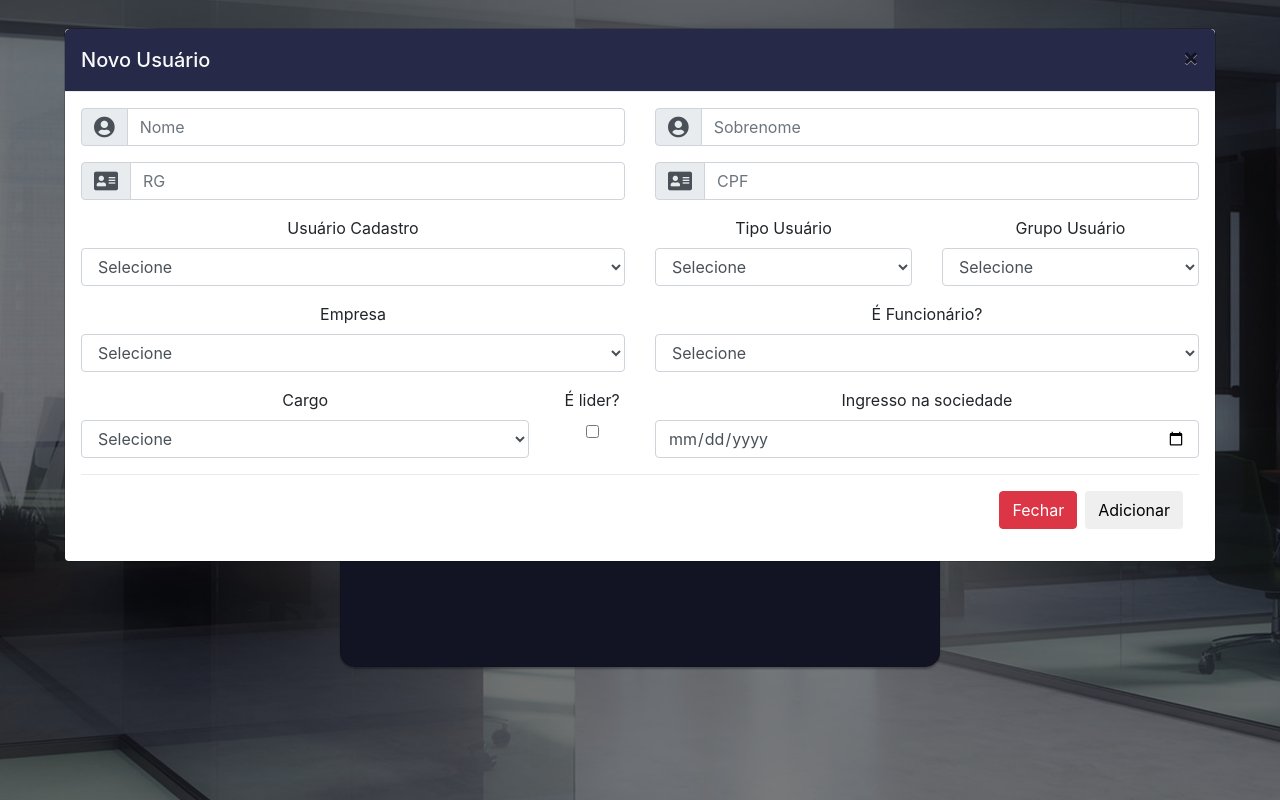
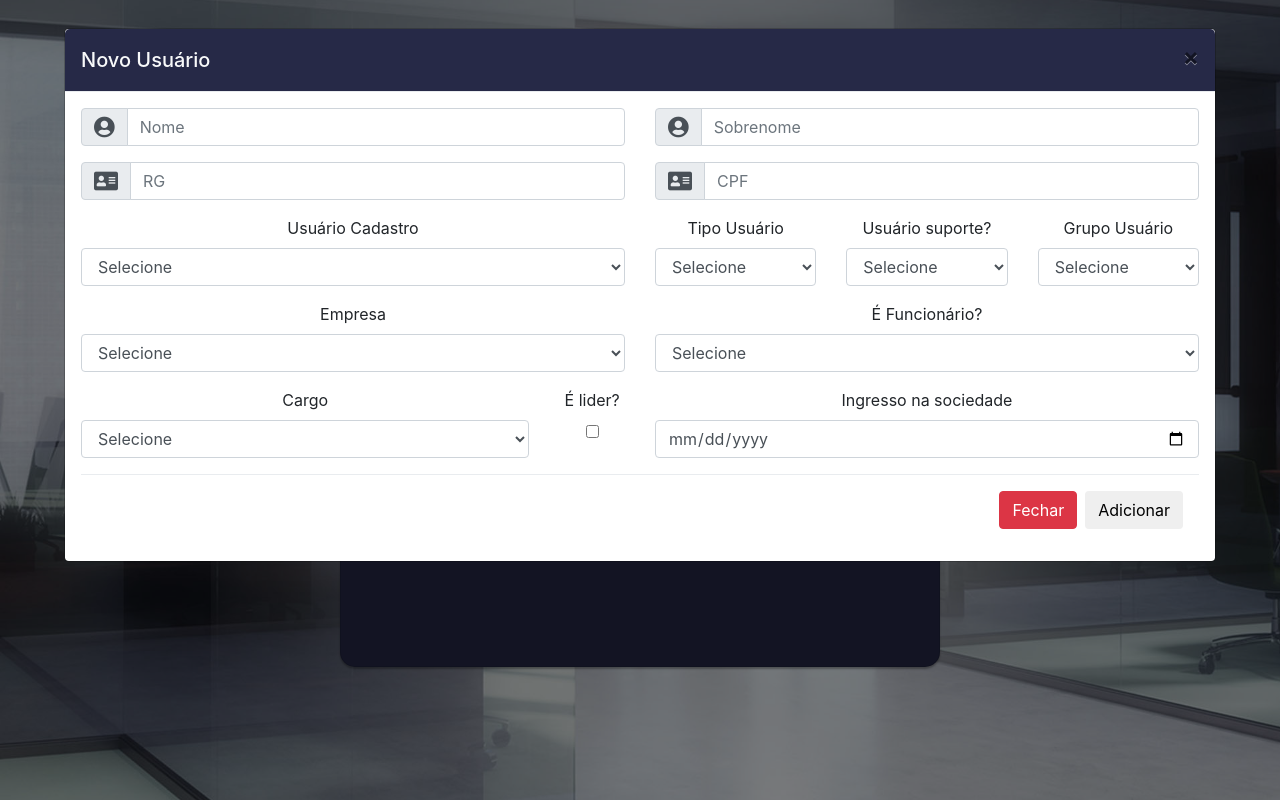
Before and after one commit to Rayleigh761/Setup2021, a plain HTML site: page index.html in a window 1280 px wide. Both pictures are taken after a click on the button "Novo Usuário". Drawn offline with nearby package versions, Linux system fonts and the light colour scheme.

Commit message:
implementando nova funcao jquery

```diff
--- a/index.html
+++ b/index.html
@@ -123,7 +123,7 @@
                                                 </div>
                                             </div>
 
-                                            <div class="col-3">
+                                            <div class="col-2">
                                                 <label>Tipo Usuário</label>
                                                 <div class="mb-3">
                                                     <select class="form-control" id="ds_tipo" name="ds_tipo">
@@ -135,7 +135,17 @@
                                                 </div>
                                             </div>
 
-                                            <div class="col-3">
+                                            <div class="col-2">
+                                                <label>Usuário suporte?</label>
+                                                <div class="mb-3">
+                                                    <select class="form-control" id="suporte" name="suporte" onchange="getUsuarioSuporte()">
+                                                        <option value="">Selecione</option>
+                                                        <option value="0">sim</option>
+                                                    </select>
+                                                </div>
+                                            </div>
+
+                                            <div class="col-2">
                                                 <label>Grupo Usuário</label>
                                                 <div class="mb-3">
                                                     <select class="form-control" id="cd_tipo_redirecionamento" name="cd_tipo_redirecionamento">
@@ -249,6 +259,26 @@
                                                </div>
                                             <!--Fim-->
 
+                                               <!--Input email lbca suporte-->
+                                               <div  id="divEmail3"  style="display:none;">
+                                                <label data-error="Email Invalido" data-sucess="Email Valido" for="ds_email3"></label>
+                                                    <div class="col-11">
+                                                      <div class="input-group mb-3">
+                                                        <div class="input-group-prepend">
+                                                          <span class="material-icons input-group-text">
+                                                            <i class="fa fa-envelope fa-lg" aria-hidden="true"></i>
+                                                          </span>
+                                                        </div>
+                                                          <input class="form-control validate" type="text" id="ds_email3"  ng-model="email" placeholder="Email">
+                                                        <div class="input-group-append">
+                                                          <input class="form-control" type="text" id="ds_email3" disabled="" value="@Suplbca.com.br">
+                                                        </div>
+                                                      </div>
+                                                  </div>
+                                               </div>
+                                            <!--Fim-->
+
+
                                             <!--Input email não funcionario-->
 
                                             <div  id="divLogin" style="display:none;">
@@ -265,6 +295,7 @@
 
                                             <!--Fim-->
 
+
                                             <!--Input senha-->
 
                                             <div  id="divSenha" style="display:none">
@@ -280,7 +311,7 @@
                                                   </div>
                                                 </div>
 
-                                            <!--Fim-->
+                                                <!--Fim-->
 
                                         </form><!--Fim Form modal-->
 
--- a/js/setup.js
+++ b/js/setup.js
@@ -111,3 +111,35 @@ function getTipoUsuario2(){
 
     }
   }
+
+function getUsuarioSuporte(){
+
+  let suporte = document.querySelector('#suporte').value
+
+  if (suporte == '0') {
+    $('#divEmail').removeClass()
+    $('#divLogin').removeClass()
+    $('#divSenha').removeClass()
+    $('#divEmail3').removeClass()
+    $('#idCadastro')
+
+    $('#ds_email3').show();
+    $('#divEmail3').show("input-field col s3");
+    $('#divLogin').show("input-field col s3");
+    $('#divSenha').show("input-field col s3");
+    $('#idCadastro').show();
+    $('#idCadastro').attr('onclick','enviar();');
+    $('#stFuncionario').attr('disabled','disabled');
+
+  }
+
+  else if (suporte == ''){
+    $('#divEmail').hide();
+    $('#divLogin').hide();
+    $('#divSenha').hide();
+    $('#divEmail3').hide();
+    $('#idCadastro').hide();
+    $('#stFuncionario').removeAttr('disabled');
+  }
+
+}
```
